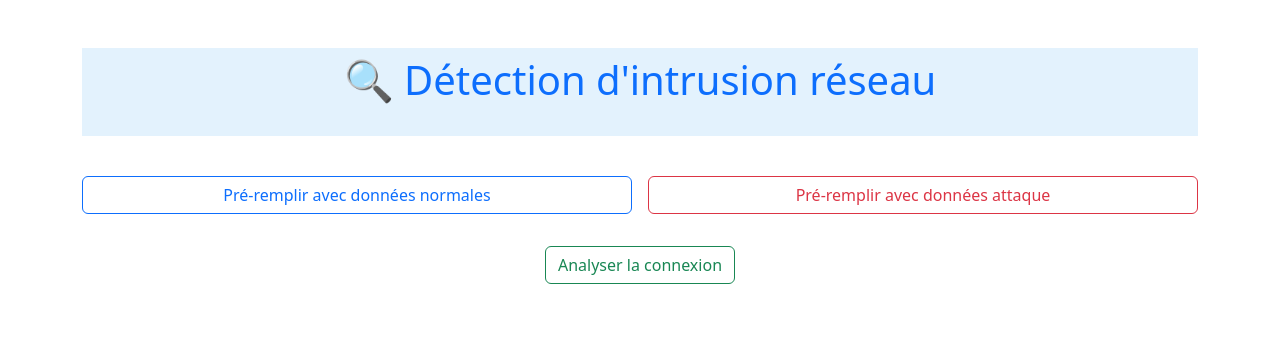
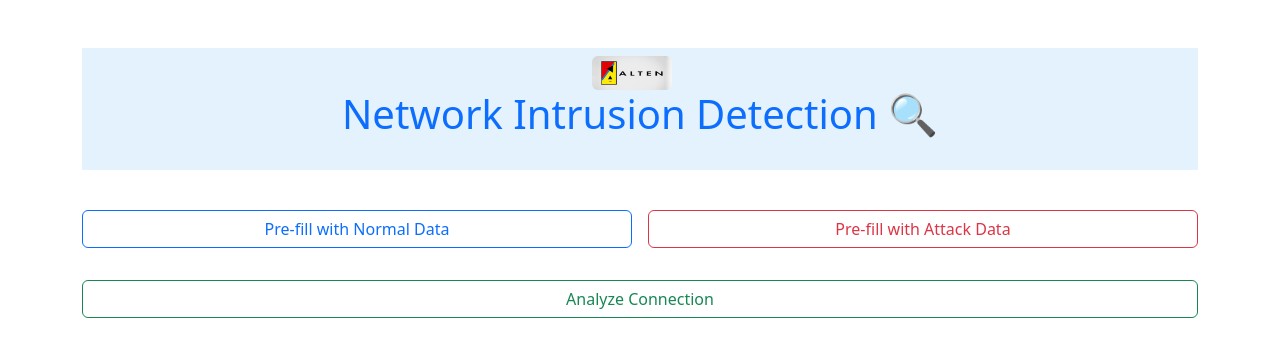
Before and after one commit to AhmedKhnissi/ML-Intrusion-Detector, a Flask app: page / in a window 1280 px wide. Shown: the top 357 px of the page. Run offline with Flask 3, Linux system fonts and the light colour scheme; parts of the project's set-up code (start-up, migrations or seed data) failed here and were passed over.

Commit message:
copyright

```diff
--- a/app.py
+++ b/app.py
@@ -74,7 +74,7 @@ def index():
 
                 sample = pd.DataFrame([input_data])
                 prediction = clf.predict(sample)[0]
-                result = "🚨 Attaque détectée" if prediction == 1 else "✅ Connexion normale"
+                result = "🚨 Intrusion detected" if prediction == 1 else "✅ Legitimate connection"
             except Exception as e:
                 result = f"Erreur : {e}"
 
--- a/templates/index.html
+++ b/templates/index.html
@@ -3,31 +3,34 @@
 <head>
   <meta charset="UTF-8">
   <meta name="viewport" content="width=device-width, initial-scale=1">
-  <title>Détecteur d'intrusion</title>
+  <title>IDS</title>
   <link href="https://cdn.jsdelivr.net/npm/bootstrap@5.2.3/dist/css/bootstrap.min.css" rel="stylesheet">
 </head>
 
 <body class="container mt-5">
 
-  <!-- Navbar centrée -->
   <nav class="navbar d-flex justify-content-center" style="background-color: #e3f2fd;">
-    <h1 class="mb-4 text-primary text-center w-100">🔍 Détection d'intrusion réseau</h1>
+    <img src="../static/images/alten_logo.jpg" class="me-3 rounded" style="width: 80px; height: auto;" alt="Alten Logo">
+    <h1 class="mb-4 text-primary text-center w-100">Network Intrusion Detection 🔍</h1>
   </nav>
 
-  <!-- Boutons de pré-remplissage centrés -->
   <form method="POST" class="row g-3 justify-content-center mt-4">
-    <div class="col-md-6 mb-3 d-flex justify-content-center">
-      <button name="action" value="normal" class="btn w-100 text-center btn-outline-primary">
-        Pré-remplir avec données normales
-      </button>
-      </div>
-      <div class="col-md-6 mb-3 d-flex justify-content-center">
-      <button name="action" value="attaque" class="btn w-100 text-center btn-outline-danger" >
-        Pré-remplir avec données attaque
-      </button>
-    </div>
 
-    <!-- Champs dynamiques -->
+
+  <div class="col-md-6 mb-3 d-flex justify-content-center">
+  <button name="action" value="normal" class="btn w-100 text-center btn-outline-primary">
+    Pre-fill with Normal Data
+  </button>
+</div>
+
+<div class="col-md-6 mb-3 d-flex justify-content-center">
+  <button name="action" value="attaque" class="btn w-100 text-center btn-outline-danger">
+    Pre-fill with Attack Data
+  </button>
+</div>
+
+
+
     {% for col in columns %}
       {% if col in values %}
         <div class="col-md-6">
@@ -37,19 +40,35 @@
       {% endif %}
     {% endfor %}
 
-    <!-- Bouton de soumission -->
+
     <div class="col-12 text-center">
-      <button type="submit" class="btn btn-outline-success">Analyser la connexion</button>
+      <button type="submit" class="btn btn-outline-success w-100">Analyze Connection</button>
     </div>
   </form>
 
-  <!-- Résultat -->
+
   {% if result %}
-    <div class="alert alert-info mt-4" role="alert">
-      <h4 class="alert-heading">Résultat :</h4>
-      <p>{{ result }}</p>
+  <div class="alert alert-info mt-4 d-flex align-items-center" role="alert">
+
+    <!-- Logo ALTEN à gauche -->
+
+
+    <!-- Contenu centré -->
+    <div class="flex-grow-1 text-center">
+      <h4 class="alert-heading d-flex justify-content-center align-items-center gap-2">
+        Résultat :
+        {% if "Attaque" in result %}
+          🔥
+        {% else %}
+          🛡️
+        {% endif %}
+      </h4>
+      <p class="fs-5 mb-0">{{ result }}</p>
     </div>
-  {% endif %}
+
+  </div>
+{% endif %}
+
 
 </body>
 </html>
```
Also changed, not shown: static/images/alten_logo.jpg (added).
